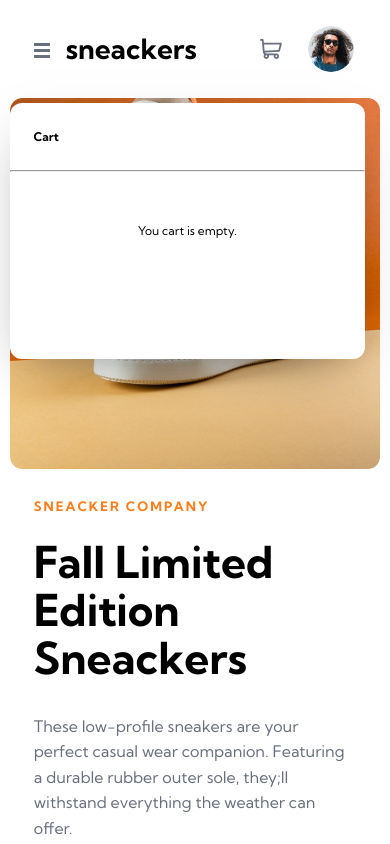
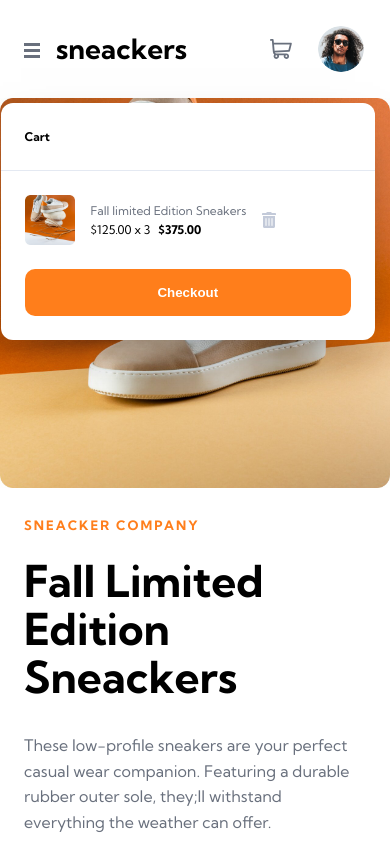
Before and after one commit to volkanakyel/ecommerce-app, a Vue app: page / in a window 390 px wide. Both pictures are taken after a click on the picture 271 px from the left and 49 px from the top of the page. Shown: the top 844 px of the page. Built offline with nearby package versions, Linux system fonts and the light colour scheme.

Commit message:
ecommerce add shop cart & carousel item component

```diff
--- a/src/App.vue
+++ b/src/App.vue
@@ -19,7 +19,6 @@ export default {
 <style lang="scss">
 .ecommerce-container {
   max-width: 1110px;
-  width: 95%;
   margin: 0 auto;
   color: black;
 }
--- /dev/null
+++ b/src/components/ItemCarousel.vue
@@ -0,0 +1,111 @@
+<template>
+  <div class="item-carousel">
+    <img
+      class="item-carousel__close"
+      src="../assets/images/menu-icon-orange.svg"
+      alt=""
+      @click="closeCarousel"
+    />
+    <img
+      class="item-carousel__left-icon"
+      src="../assets/images/left-icon.svg"
+      alt=""
+    />
+    <img
+      class="item-carousel__right-icon"
+      src="../assets/images/right-icon.svg"
+      alt=""
+    />
+    <img class="item-carousel__active-image" :src="getActiveImage" alt="" />
+    <div class="item-carousel__image-list">
+      <img
+        v-for="image in carouselItem"
+        :key="image.id"
+        :src="getImageUrl(image.img)"
+        alt=""
+      />
+    </div>
+  </div>
+</template>
+
+<script>
+export default {
+  props: {
+    carouselItem: {
+      type: Array,
+      required: true,
+    },
+  },
+  data() {
+    return {
+      activeImage: "shoe04.jpg",
+    };
+  },
+
+  computed: {
+    getActiveImage() {
+      return require("../assets/images/sneakers/" + this.activeImage);
+    },
+  },
+  methods: {
+    getImageUrl(pic) {
+      return require("../assets/images/sneakers/" + pic);
+    },
+    closeCarousel() {
+      this.$emit("closeCarousel");
+    },
+  },
+};
+</script>
+
+<style lang="scss" scoped>
+.item-carousel {
+  top: 50%;
+  left: 50%;
+  transform: translate(-50%, -50%);
+  position: absolute;
+  @media (max-width: 910px) {
+    display: none;
+  }
+  &__close {
+    position: absolute;
+    top: -48px;
+    right: 0;
+    cursor: pointer;
+  }
+  &__active-image {
+    width: 550px;
+    height: 550px;
+  }
+  &__left-icon {
+    position: absolute;
+    top: 50%;
+  }
+  &__right-icon {
+    position: absolute;
+    top: 50%;
+    right: -10px;
+    ::before {
+      content: "";
+      position: absolute;
+      width: 20px;
+      height: 20px;
+      background: #fff;
+    }
+  }
+  &__image-list {
+    display: flex;
+    justify-content: space-around;
+    img {
+      width: 100px;
+      height: 100px;
+      border-radius: 18px;
+      &:hover {
+        border-radius: 18px;
+        border: 3px #ff7e1b solid;
+        opacity: 0.6;
+      }
+    }
+  }
+}
+</style>
--- a/src/components/ItemSection.vue
+++ b/src/components/ItemSection.vue
@@ -1,5 +1,10 @@
 <template>
   <div class="item-section">
+    <ItemCarousel
+      v-if="isCarouselOpen"
+      :carouselItem="itemImages"
+      @closeCarousel="closeCarousel"
+    />
     <div class="carousel">
       <div>
         <img
@@ -14,8 +19,8 @@
           :key="item.id"
           class="carousel__rest-image"
           :src="getImageUrl(item.img)"
-          @click="setActiveImage(item.img)"
-          @mouseover="setActiveImage(item.img)"
+          @click="setActiveImage"
+          @mouseover="hoverActiveImage(item.img)"
           alt=""
         />
       </div>
@@ -42,7 +47,11 @@
           <p @click="addCounter()" class="item__counter-add">+</p>
         </div>
         <button class="item__cta">
-          <img src="../assets/images/card-icon-white.svg" alt="" />
+          <img
+            @click="addItemToBasket"
+            src="../assets/images/card-icon-white.svg"
+            alt=""
+          />
           Add to card
         </button>
       </div>
@@ -51,10 +60,15 @@
 </template>
 
 <script>
+import ItemCarousel from "@/components/ItemCarousel.vue";
 export default {
+  components: {
+    ItemCarousel,
+  },
   data() {
     return {
       counter: 0,
+      isCarouselOpen: false,
       activeImage: "shoe04.jpg",
       itemImages: [
         {
@@ -78,8 +92,12 @@ export default {
     },
   },
   methods: {
+    addItemToBasket() {},
     addCounter() {
       this.counter++;
+    },
+    closeCarousel() {
+      this.isCarouselOpen = false;
     },
     removeCounter() {
       if (this.counter > 0) this.counter--;
@@ -87,7 +105,11 @@ export default {
     getImageUrl(pic) {
       return require("../assets/images/sneakers/" + pic);
     },
-    setActiveImage(pic) {
+    setActiveImage() {
+      this.isCarouselOpen = true;
+      console.log(this.isCarouselOpen);
+    },
+    hoverActiveImage(pic) {
       this.activeImage = pic;
     },
   },
@@ -249,6 +271,7 @@ export default {
     &:hover {
       border-radius: 18px;
       border: 3px #ff7e1b solid;
+      opacity: 0.6;
     }
   }
 }
--- a/src/components/Navbar.vue
+++ b/src/components/Navbar.vue
@@ -51,9 +51,25 @@
         />
         <div class="card-container" :class="{ active: cartActive }">
           <p class="card-container__title">Cart</p>
-          <hr />
-          <div class="card-container__message">
-            <p class="card-container__description">You cart is empty.</p>
+          <hr class="card-container__separator" />
+          <p v-if="false" class="card-container__message">You cart is empty.</p>
+          <div class="card-container__list">
+            <div class="card-container__item-added" style="display: flex">
+              <img
+                src="../assets/images/sneakers/shoe01.jpg"
+                width="50"
+                alt="item"
+              />
+              <div>
+                <p class="card-container__item-title">
+                  Fall limited Edition Sneakers
+                </p>
+                <p style="display: inline; margin-right: 8px">$125.00 x 3</p>
+                <p style="display: inline; font-weight: 700">$375.00</p>
+              </div>
+              <img src="../assets/images/bin-icon.svg" alt="" />
+            </div>
+            <button class="card-container__checkout-cta">Checkout</button>
           </div>
         </div>
       </div>
@@ -152,15 +168,21 @@ export default {
     transition: width 0.2s ease;
     left: 0;
     top: 0;
-    // &:hover {
-    //   width: 60%;
-    // }
   }
   &__collapse {
     width: 65%;
   }
   &__card {
     cursor: pointer;
+    position: relative;
+    &::before {
+      content: "";
+      position: absolute;
+      top: 50px;
+      width: 10px;
+      height: 30px;
+      background: #ff7e1b;
+    }
   }
   &__items {
     display: flex;
@@ -171,8 +193,18 @@ export default {
     cursor: pointer;
   }
   &__item {
+    position: relative;
     &:hover {
       color: #1d2026;
+      &::before {
+        content: "";
+        position: absolute;
+        border: 2px solid;
+        color: #ff7e1b;
+        bottom: -54px;
+        width: 100%;
+        height: 2px;
+      }
     }
   }
   &__user-profile {
@@ -191,6 +223,7 @@ export default {
       gap: 24px;
     }
   }
+
   &__separator {
     margin-top: 40px;
     height: 1px;
@@ -230,7 +263,6 @@ export default {
   width: 360px;
   border-radius: 12px;
   box-shadow: 0px 20px 50px -20px rgba(29, 32, 38, 0.503143);
-  height: 256px;
   transition: transform 0.5s;
   display: none;
 
@@ -242,14 +274,37 @@ export default {
     padding: 24px 24px;
     font-weight: 700;
   }
-  // &__message {
-  //   position: relative;
-  // }
-  &__description {
-    position: absolute;
-    left: 50%;
-    top: 50%;
-    transform: translate(-50%, -50%);
+  &__message {
+    text-align: center;
+    margin-top: 52px;
+  }
+  &__item-added {
+    display: flex;
+    align-items: center;
+    // justify-content: space-between;
+    gap: 16px;
+    margin-bottom: 24px;
+  }
+  &__item-title {
+    color: #69707d;
+  }
+  &__list {
+    padding: 24px;
+  }
+  &__separator {
+    height: 1px;
+    border: none;
+    background: #e4e9f2;
+    background: #e4e9f2;
+  }
+  &__checkout-cta {
+    padding: 16px;
+    border: none;
+    background: #ff7e1b;
+    font-weight: 700;
+    border-radius: 10px;
+    color: #fff;
+    width: 100%;
   }
 }
 .card-container.active {
```
